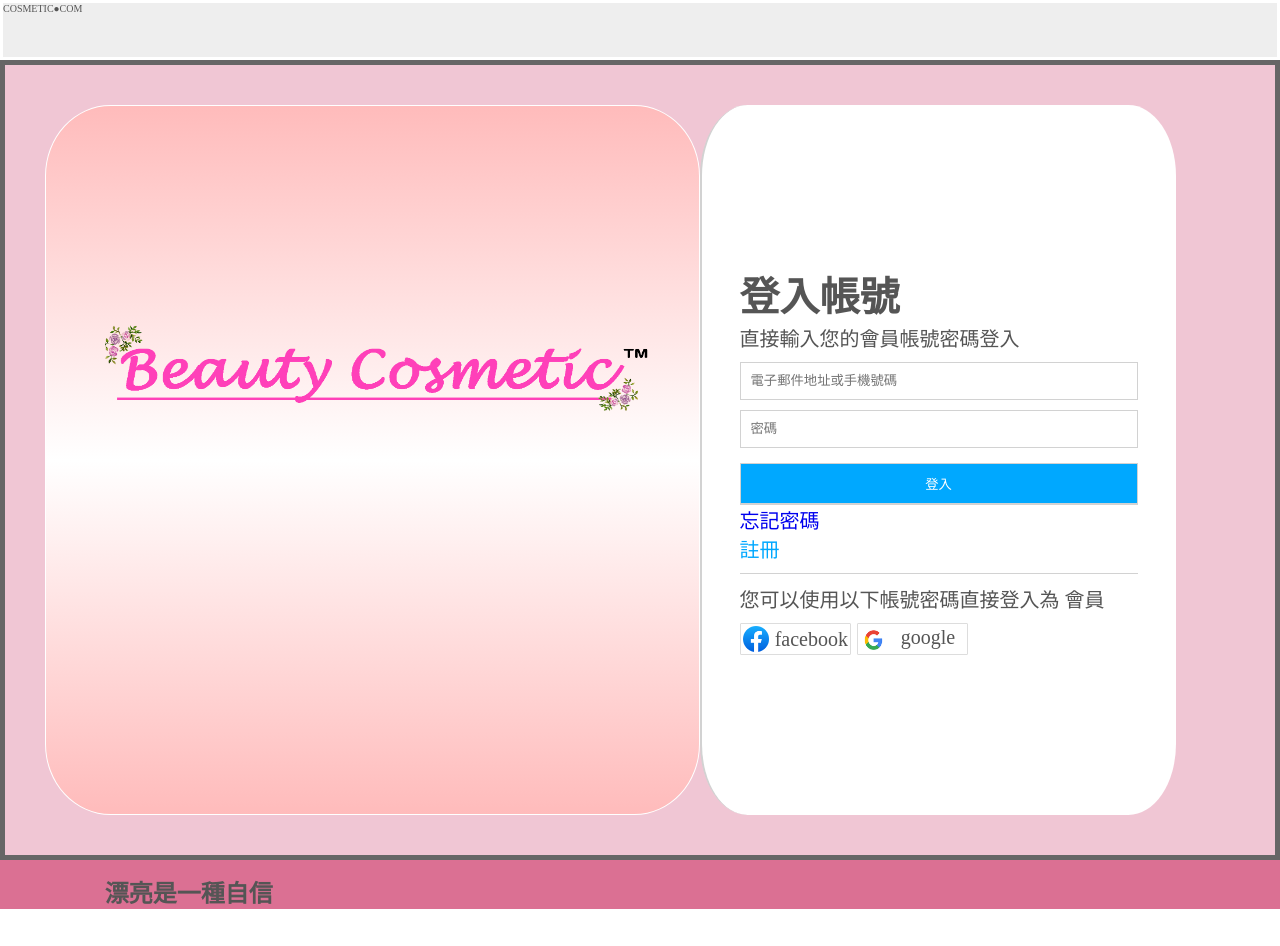
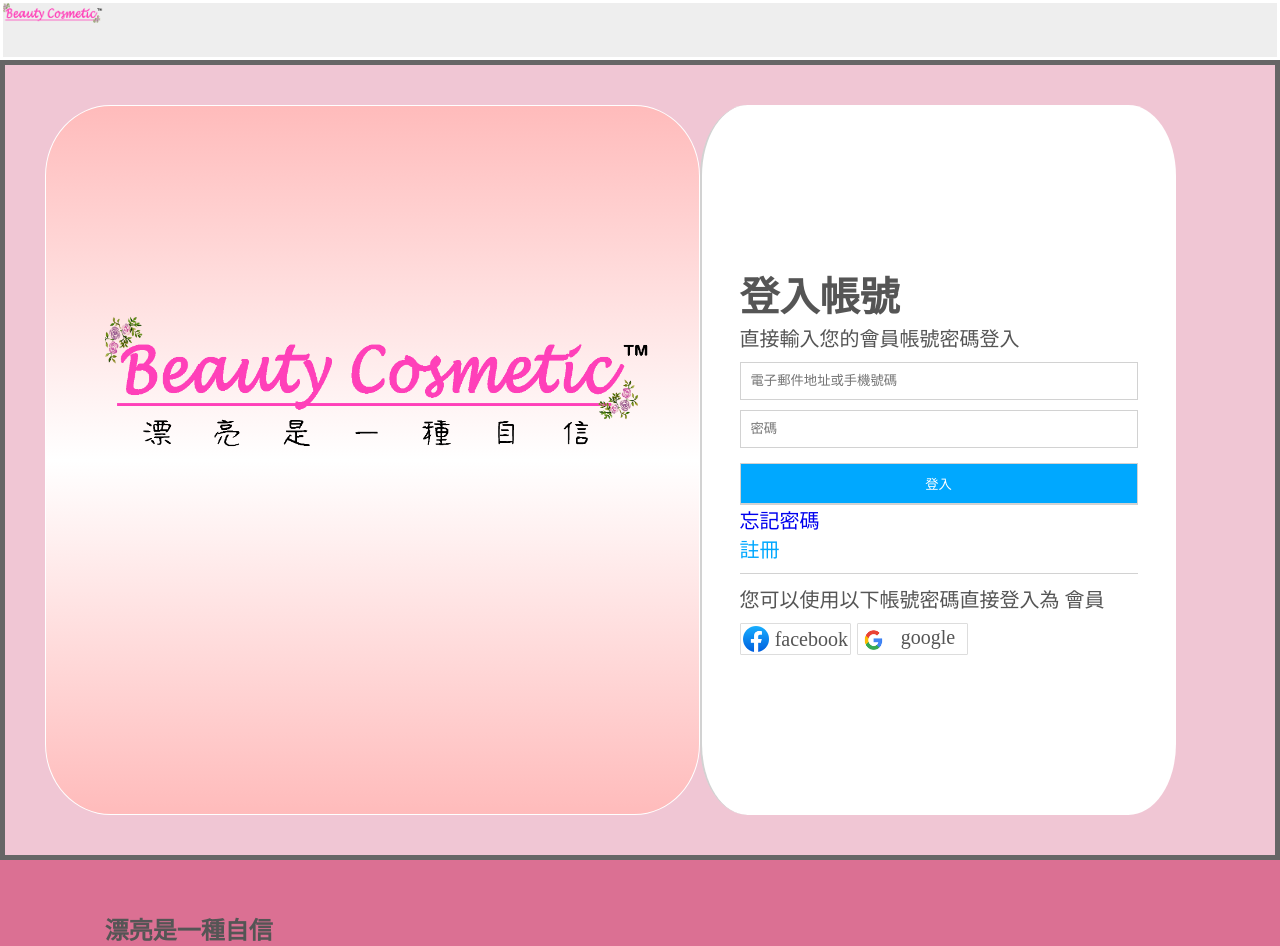
Before and after one commit to duckken1026/Cosmetic-Web, a PHP site: page /Login/Login.html in a window 1280 px wide. Before the commit the page ends 909 px from the top, so only its background shows below. Run offline with PHP 8.4, Linux system fonts and the light colour scheme.

Commit message:
login page doing

```diff
--- a/Login/Login.css
+++ b/Login/Login.css
@@ -52,7 +52,7 @@ form.login{
 }
 
 .companyIcon{
-    margin-top: 15%;
+    margin-top: 10%;
     margin-left: 9%;
 }
 
--- a/Login/Login.html
+++ b/Login/Login.html
@@ -6,13 +6,13 @@
       <div id = "out_block">
         <div id="fixed_block">
           <nav>
-            <header><a herf="../Homepage/Cosmetic.html">COSMETIC●COM</a></header>
+            <header><img src="../img/iconHeader.png" alt="icon" width="100px" height="20px"></header>
           </nav>
         </div>
       <form class="login" action="javascript:;" method="post">
           <div id="left" class="one-thirds">
             <div class="companyIcon">
-              <img src="../img/icon.png" alt="icon" width="550px" height="350px">
+              <img src="../img/icon(title).png" alt="icon" width="550px" height="420px">
               <div class="slogan">
                 <h1>漂亮是一種自信</h1>
               </div>
--- a/Login/Register/Register.css
+++ b/Login/Register/Register.css
@@ -10,5 +10,5 @@
 }
 
 .headerType {
-    margin-left: 350px;
+    margin-left: 30%;
 }
```
Also changed, not shown: img/icon(title).png (added).
